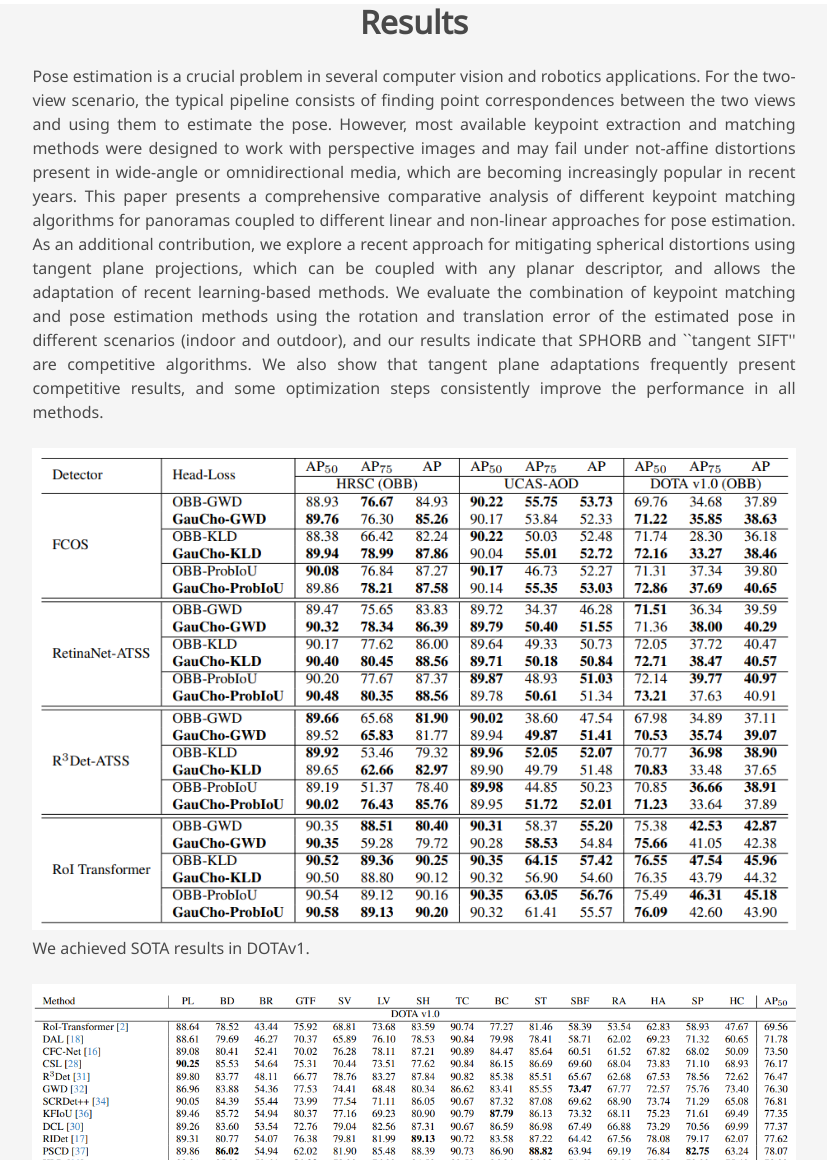
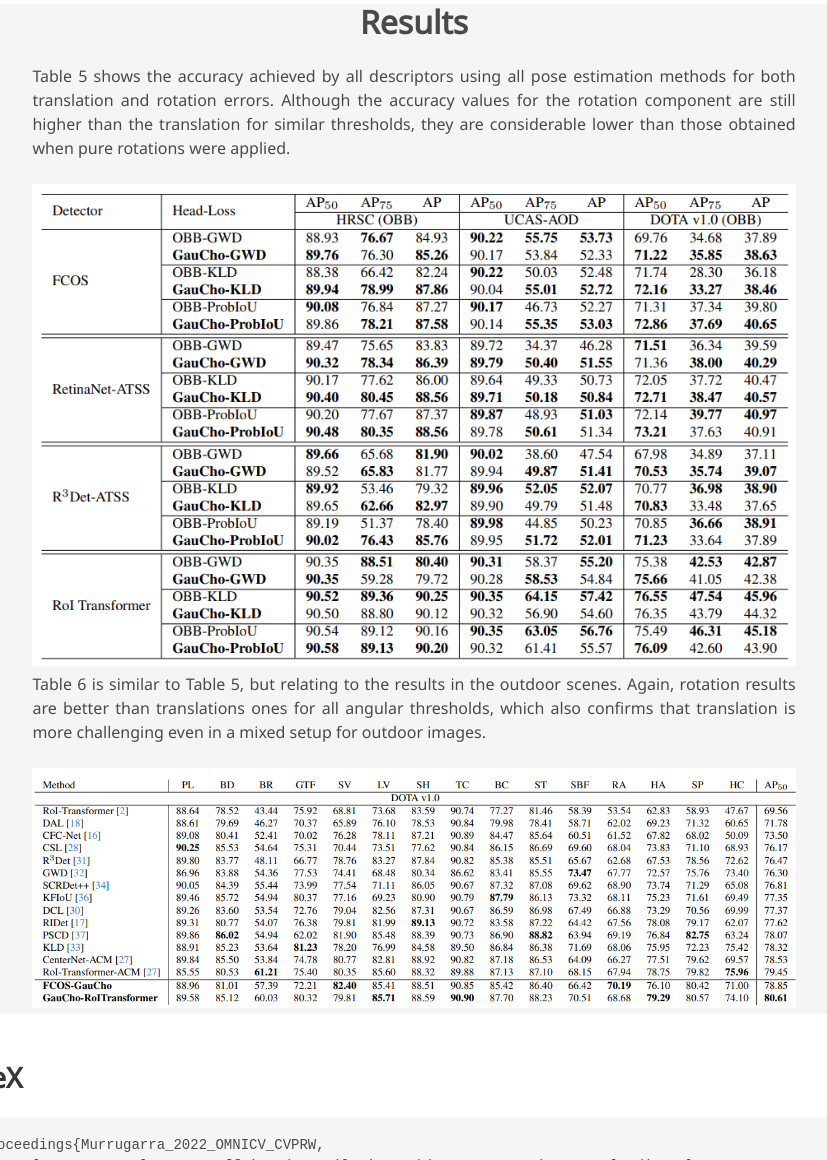
Before and after one commit to Artcs1/POSE-KEYPOINTS-PANORAMA, a plain HTML site: page index.html in a window 1280 px wide. Shown: the part 2146-3306 px from the top of the page, without its empty margins (226-1053 px from the left). Drawn offline with nearby package versions, Linux system fonts and the light colour scheme; some icons are missing; files whose address does not match are found by name; a web font is replaced by a local one.

Commit message:
Update index.html

```diff
--- a/index.html
+++ b/index.html
@@ -240,9 +240,7 @@ Comparative Study and Critical Analysis</title>
             <h2 class="title is-3">Results</h2>
             <div class="content has-text-justified">
               <p>
-
-              Pose estimation is a crucial problem in several computer vision and robotics applications. For the two-view scenario, the typical pipeline consists of finding point correspondences between the two views and using them to estimate the pose.  However, most available keypoint extraction and matching methods were designed to work with perspective images and may fail under not-affine distortions present in wide-angle or omnidirectional media, which are becoming increasingly popular in recent years. This paper presents a comprehensive comparative analysis of different keypoint matching algorithms for panoramas coupled to different linear and non-linear approaches for pose estimation. As an additional contribution, we  explore a recent approach for mitigating spherical distortions using tangent plane projections, which can be coupled with any planar descriptor, and allows the adaptation of recent learning-based methods. We evaluate the combination of keypoint matching and pose estimation methods using the rotation and translation error of the estimated pose in different scenarios (indoor and outdoor), and our results indicate that SPHORB and ``tangent SIFT'' are competitive algorithms. We also show that tangent plane adaptations frequently present competitive results, and some optimization steps consistently improve the performance  in all methods.
-
+              Table 5 shows the accuracy achieved by all descriptors using all pose estimation methods for both translation and rotation errors. Although the accuracy values for the rotation component are still higher than the translation for similar thresholds, they are considerable lower than those obtained when pure rotations were applied.
               </p>
             </div>
             <div class="publication-image">
@@ -251,9 +249,7 @@ Comparative Study and Critical Analysis</title>
 
             <div class="content has-text-justified">
               <p>
-
-              We achieved SOTA results in DOTAv1.
-
+              Table 6 is similar to Table 5, but relating to the results in the outdoor scenes. Again, rotation results are better than translations ones for all angular thresholds, which also confirms that translation is more challenging even in a mixed setup for outdoor images.
               </p>
             </div>
             <div class="publication-image">
```
